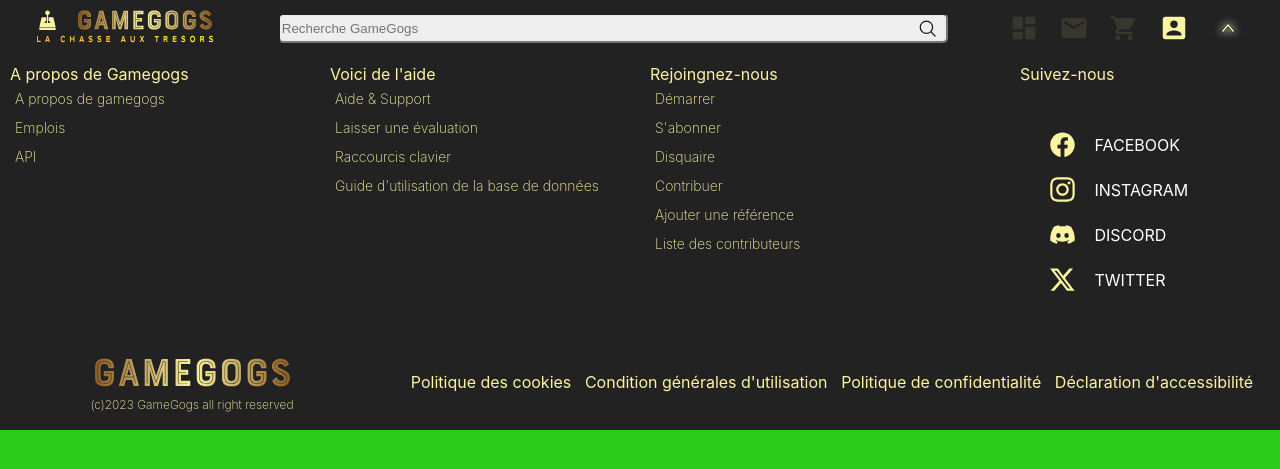
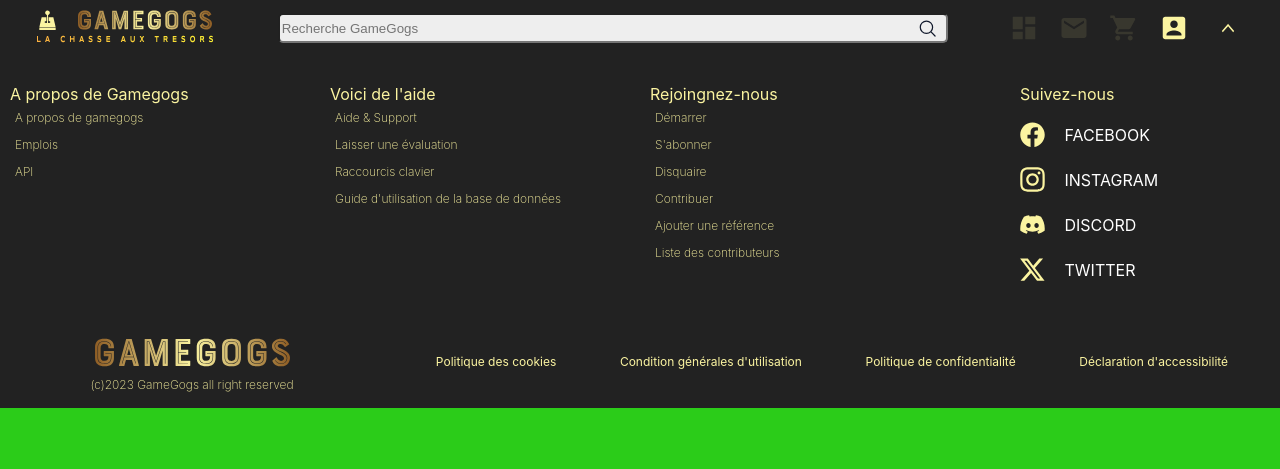
Before and after one commit to tbressel/gamegogs-vanille-v2, a PHP site: page / in a window 1280 px wide. Shown: the top 469 px of the page. Run offline with PHP 8.4, Linux system fonts and the light colour scheme; some web fonts are replaced.

Commit message:
fixing some css footer

```diff
--- a/assets/style/css/footer.css
+++ b/assets/style/css/footer.css
@@ -6,6 +6,7 @@
   -webkit-box-direction: normal;
       -ms-flex-direction: column;
           flex-direction: column;
+  padding-top: 20px;
 }
 
 @media screen and (min-width: 1280px) {
--- a/assets/style/css/index.css
+++ b/assets/style/css/index.css
@@ -343,6 +343,7 @@
   -webkit-box-direction: normal;
       -ms-flex-direction: column;
           flex-direction: column;
+  padding-top: 20px;
 }
 
 @media screen and (min-width: 1280px) {
@@ -386,7 +387,6 @@
   -webkit-box-direction: normal;
       -ms-flex-direction: column;
           flex-direction: column;
-  margin-bottom: 40px;
   width: 100%;
 }
 .footer__container--gamegogsmenu .gamegogsmenu__about.active,
@@ -418,6 +418,7 @@
 }
 .footer__container--gamegogsmenu .gamegogs__title > p {
   font-weight: 400;
+  padding-bottom: 10px;
 }
 .footer__container--gamegogsmenu .gamegogs__title .down {
   rotate: 180deg;
@@ -430,7 +431,7 @@
   border-bottom: 1px solid rgba(251, 243, 161, 0.3882352941);
 }
 .footer__container--gamegogsmenu .gamegogsmenu__li > p {
-  font-size: 14px;
+  font-size: 12px;
 }
 
 @media screen and (min-width: 744px) {
@@ -467,6 +468,9 @@
   .footer__container--gamegogsmenu .gamegogs__title img {
     display: none;
   }
+  .footer__container--gamegogsmenu .gamegogs__title > p {
+    padding-bottom: 0px;
+  }
 }
 @media screen and (min-width: 1280px) {
   .footer__container--gamegogsmenu {
@@ -500,7 +504,7 @@
           flex-direction: row;
   -ms-flex-pack: distribute;
       justify-content: space-around;
-  margin: 40px;
+  padding: 0 0 20px 0;
 }
 .socialnetworks__container .socialnetwork__block .socialnetworkmenu__text {
   display: none;
@@ -566,9 +570,9 @@
   display: -webkit-box;
   display: -ms-flexbox;
   display: flex;
-  -webkit-box-ordinal-group: 4;
-      -ms-flex-order: 3;
-          order: 3;
+  -webkit-box-ordinal-group: 5;
+      -ms-flex-order: 4;
+          order: 4;
 }
 .rgpd__container .rgpd__block {
   width: 100%;
@@ -592,6 +596,7 @@
 .rgpd__container .rgpd__block .rgpdmenu__rgpd .rgpdmenu__li .rgpdmenu__text > a {
   color: #FBF4A1;
   font-weight: 400;
+  font-size: 12px;
 }
 .rgpd__container .rgpd__block .rgpdmenu__rgpd .rgpdmenu__li .rgpdmenu__text a:hover {
   text-decoration: underline;
@@ -618,13 +623,6 @@
   .rgpd__container .rgpd__block .rgpdmenu__rgpd .rgpdmenu__li {
     margin-bottom: 20px;
   }
-  .rgpd__container .rgpd__block .rgpdmenu__rgpd .rgpdmenu__li .rgpdmenu__text > a {
-    color: #FBF4A1;
-    font-weight: 400;
-  }
-  .rgpd__container .rgpd__block .rgpdmenu__rgpd .rgpdmenu__li .rgpdmenu__text a:hover {
-    text-decoration: underline;
-  }
 }
 .footer__container--brandname {
   display: -webkit-box;
@@ -641,9 +639,9 @@
       -ms-flex-align: center;
           align-items: center;
   width: 100%;
-  -webkit-box-ordinal-group: 5;
-      -ms-flex-order: 4;
-          order: 4;
+  -webkit-box-ordinal-group: 4;
+      -ms-flex-order: 3;
+          order: 3;
 }
 .footer__container--brandname .brandname__copyright p {
   font-size: 12px;
@@ -652,13 +650,12 @@
 
 @media screen and (min-width: 744px) {
   .footer__container--brandname {
-    -webkit-box-ordinal-group: 4;
-        -ms-flex-order: 3;
-            order: 3;
+    padding-top: 30px;
   }
 }
 @media screen and (min-width: 1280px) {
   .footer__container--brandname {
     width: 30%;
+    padding-top: 0px;
   }
 }/*# sourceMappingURL=index.css.map */
--- a/assets/style/css/social-networks.css
+++ b/assets/style/css/social-networks.css
@@ -25,7 +25,7 @@
           flex-direction: row;
   -ms-flex-pack: distribute;
       justify-content: space-around;
-  margin: 40px;
+  padding: 0 0 20px 0;
 }
 .socialnetworks__container .socialnetwork__block .socialnetworkmenu__text {
   display: none;
--- a/components/footer/footer.scss
+++ b/components/footer/footer.scss
@@ -1,6 +1,7 @@
 .footer__container {
     display: flex;
     flex-direction: column;
+    padding-top: 20px;
 
 }
 
--- a/components/footer/logo/logo.scss
+++ b/components/footer/logo/logo.scss
@@ -4,7 +4,7 @@
     justify-content: center;
     align-items: center;
     width: 100%;
-    order: 4;
+    order: 3;
 
 
 
@@ -20,7 +20,7 @@
 
 @media screen and (min-width : 744px) {
     .footer__container--brandname {
-        order:3;
+        padding-top: 30px;
 
     }
 
@@ -28,5 +28,6 @@
 @media screen and (min-width : 1280px) {
     .footer__container--brandname {
         width: 30%;
+        padding-top: 0px;
     }
     }
--- a/components/footer/social-networks/social-networks.scss
+++ b/components/footer/social-networks/social-networks.scss
@@ -13,7 +13,8 @@
             display: flex;
             flex-direction: row;
             justify-content: space-around;
-            margin: 40px;
+            padding: 0 0 20px 0;
+            // margin: 40px;
         }
 
         .socialnetworkmenu__text {
```
Also changed, not shown: assets/style/css/logo.css (+5 -6 lines), components/footer/about/about.scss (+5 -2 lines), components/footer/rgpd/rgpd.scss (+2 -11 lines), assets/svg/arrowprofil-icon.svg, 4 other files.
